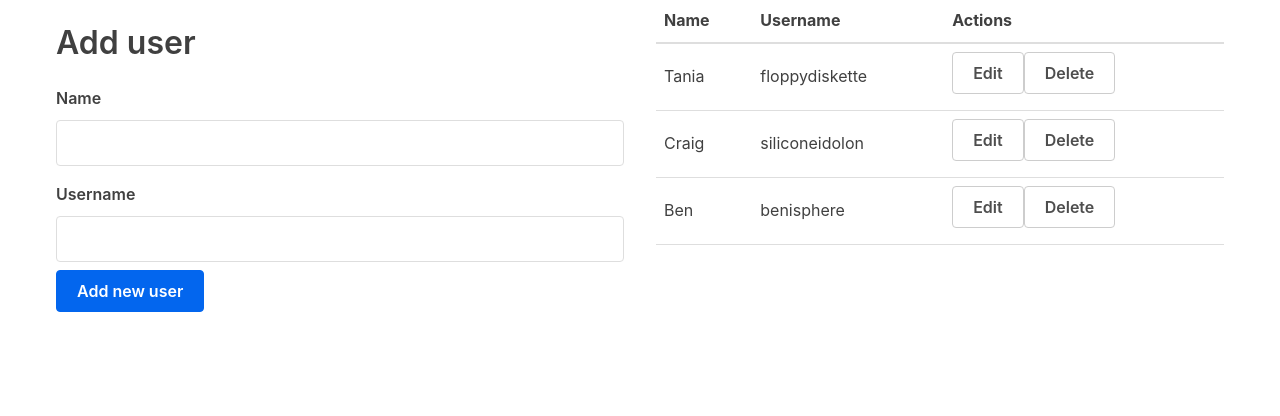
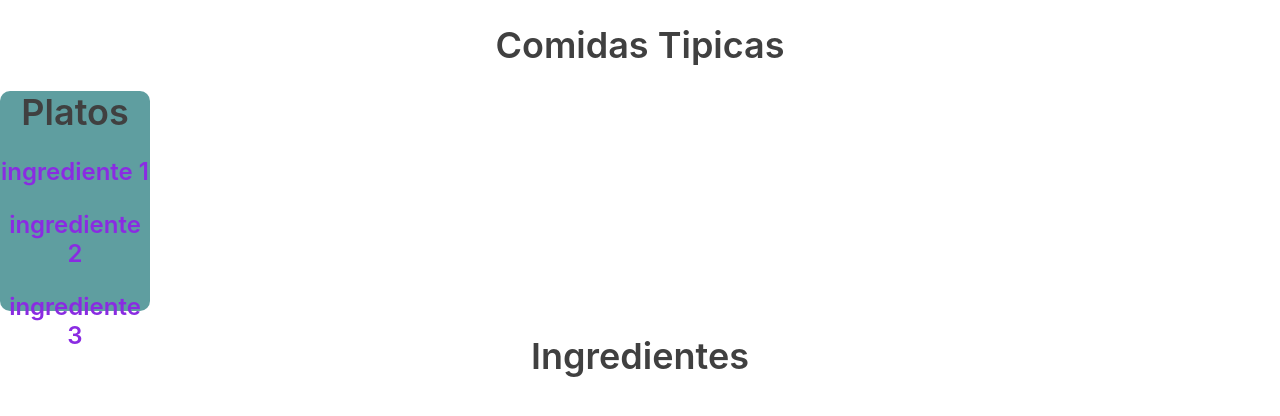
Before and after one commit to alejandro292015/react, a React (Create React App) app: page / in a window 1280 px wide. Shown: the top 416 px of the page. Built offline with nearby package versions, Linux system fonts and the light colour scheme.

Commit message:
[javier-acosta:#platos:refactory]se crea el proyecto del sena la guia 4 de react

```diff
--- a/src/App.js
+++ b/src/App.js
@@ -1,89 +1,20 @@
-import React, {useState} from 'react'
-import UserTable from './components/User.Table'
-import AddUserForm from './components/AddUserForm'
-import EditUserForm from './components/EditUserForm'
-import { v4 as uuidv4 } from 'uuid';
-  const App = () => {
+import React from 'react'
+import Platos from './components/Platos';
+import Ingredientes from './components/Ingredientes';
+import Cabezera from './components/Cabezera';
 
-    const usersData = [
-      { id: uuidv4(), name: 'Tania', username: 'floppydiskette' },
-      { id: uuidv4(), name: 'Craig', username: 'siliconeidolon' },
-      { id: uuidv4(), name: 'Ben', username: 'benisphere' },
-    ];
+ import './styles/app.css'
+ import './styles/Platos.css'
+function  App(){
+  return(
+    <div className="App">
+    <Cabezera />
+    <Platos />
+    <Ingredientes />
+    </div>
+    )
 
-  // state
-  const [users, setUsers] =useState(usersData);
-
-  // agregar
-
-  const addUser = (user) =>{
-    user.id = uuidv4()
-    setUsers([
-      ...users,
-      user
-    ])
 
   }
 
-  // eliminar Usuarios
-
-  const deleteUser = (id) => {
-
-    setUsers(users.filter(user => user.id !== id))
-
-  }
-
-  // editar
-
-const [editing, setEditing] = useState(false);
-const [currentUser, setCurrenUser] = useState({id: null, name:'',username:''});
-
-const editRow = (user) => {
-  setEditing(true);
-  setCurrenUser({
-    id:user.id , name:user.name, username:user.username
-  })
-}
-
-const updateUser = (id, updateUser) =>{
-  setEditing(false);
-
-  setUsers(users.map(user => (user.id === id ? updateUser: user)))
-}
-
-
-  return (
-    <div className="container">
-      <div className="flex-row">
-        <div className="flex-large">
-
-        {
-          editing ?(
-            <div>
-              <h2>Edit user</h2>
-          <EditUserForm
-          currentUser={currentUser}
-          updateUser={updateUser}
-          />
-            </div>
-          ) : (
-            <div>
-            <h2>Add user</h2>
-            <AddUserForm addUser={addUser} />
-            </div>
-          )
-
-        }
-
-        </div>
-        <div className="flex-large">
-          <UserTable users={users}
-           deleteUser={deleteUser}
-           editRow={editRow}/>
-        </div>
-      </div>
-    </div>
-  );
-}
-
 export default App
--- a/src/components/AddUserForm.jsx
+++ /dev/null
@@ -1,39 +0,0 @@
-import React from 'react'
-import { useForm } from 'react-hook-form'
-
-const AddUserForm = (props) => {
-
-    const {register, errors, handleSubmit} = useForm();
-
-    const onSubmit = (data, e) => {
-
-        props.addUser(data)
-
-        e.target.reset();
-
-    }
-    return (
-        <form onSubmit={handleSubmit(onSubmit)}>
-        <label>Name</label>
-        <input type="text" name="name" ref={
-            register({
-                required: {value:true, menssage:'campo requerido'}
-            })
-        }  />
-        <div>
-            {errors?.name?.menssage}
-        </div>
-        <label>Username</label>
-        <input type="text" name="username" ref={
-            register({
-                required:{value:true,menssage:'campo requerido'}
-            })}
-             />
-         <div>
-            {errors?.username?.menssage}
-        </div>
-        <button>Add new user</button>
-      </form>
-    )
-}
-export default AddUserForm
--- /dev/null
+++ b/src/components/Cabezera.jsx
@@ -0,0 +1,13 @@
+import React, {Component} from 'react';
+
+class Cabezera extends Component {
+    render(){
+        return(
+            <div>
+                <h1>Comidas Tipicas</h1>
+            </div>
+        )
+    }
+}
+
+export default Cabezera
--- a/src/components/EditUserForm.jsx
+++ /dev/null
@@ -1,47 +0,0 @@
-import React from 'react'
-import { useForm } from 'react-hook-form'
-
-const EditUserForm = (props) => {
-
-
-
-    const {register, errors, handleSubmit, setValue} = useForm({
-        defaultValues: props.currentUser
-    });
-
-    setValue('name', props.currentUser.name)
-    setValue('username', props.currentUser.username)
-
-    const onSubmit = (data, e) => {
-
-         data.id = props.currentUser.id
-
-        props.updateUser(props.currentUser.id,data)
-        e.target.reset();
-
-    }
-    return (
-        <form onSubmit={handleSubmit(onSubmit)}>
-        <label>Name</label>
-        <input type="text" name="name" ref={
-            register({
-                required: {value:true, menssage:'campo requerido'}
-            })
-        }  />
-        <div>
-            {errors?.name?.menssage}
-        </div>
-        <label>Username</label>
-        <input type="text" name="username" ref={
-            register({
-                required:{value:true,menssage:'campo requerido'}
-            })}
-             />
-         <div>
-            {errors?.username?.menssage}
-        </div>
-        <button>Edit new user</button>
-      </form>
-    )
-}
-export default EditUserForm
--- /dev/null
+++ b/src/components/Ingredientes.jsx
@@ -0,0 +1,15 @@
+import React, {Component} from 'react';
+
+class Ingredientes extends Component {
+    render(){
+        return(
+            <div >
+
+                <h1>Ingredientes</h1>
+
+            </div>
+        )
+    }
+}
+
+export default Ingredientes
--- /dev/null
+++ b/src/components/Platos.jsx
@@ -0,0 +1,17 @@
+import React, {Component} from 'react';
+
+class Platos extends Component {
+    render(){
+        return(
+            <div className="platos">
+
+            <h1>Platos</h1>
+            <h4>ingrediente 1</h4>
+            <h4>ingrediente 2</h4>
+            <h4>ingrediente 3</h4>
+        </div>
+        )
+    }
+}
+
+export default Platos
--- a/src/components/User.Table.jsx
+++ /dev/null
@@ -1,49 +0,0 @@
-import React, { useReducer } from 'react';
-const UserTable = (props)  => {
-
-    console.log('props',props.users);
-
-    return (
-          <table>
-    <thead>
-      <tr>
-        <th>Name</th>
-        <th>Username</th>
-        <th>Actions</th>
-      </tr>
-    </thead>
-    <tbody>
-        {
-            props.users.length > 0 ?
-            props.users.map(user =>(
-            <tr key={user.id}>
-                <td>{user.name}</td>
-                <td>{user.username}</td>
-                <td>
-                <button className="button muted-button"
-                onClick ={
-                    () => {props.editRow(user)}
-                }
-                >Edit</button>
-                <button
-                className="button muted-button"
-                onClick ={() => {props.deleteUser(user.id)}}
-                >Delete
-                </button>
-
-                </td>
-            </tr>
-
-            )) : (
-                <tr>
-                <td colSpan={3}>No users</td>
-              </tr>
-            )
-        }
-
-    </tbody>
-  </table>
-     );
-}
-
-export default UserTable;
--- /dev/null
+++ b/src/styles/Platos.css
@@ -0,0 +1,9 @@
+h4{
+    color: blueviolet;
+}
+.platos{
+    width: 150px;
+    height: 220px;
+    border-radius: 10px;
+    background-color: cadetblue;
+}
--- /dev/null
+++ b/src/styles/app.css
@@ -0,0 +1,5 @@
+@import 'Platos.css';
+
+.App {
+    text-align: center;
+}
```
